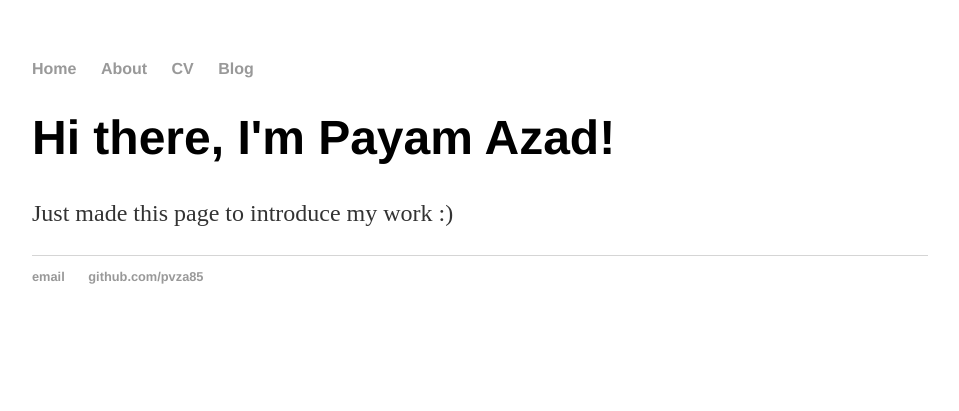
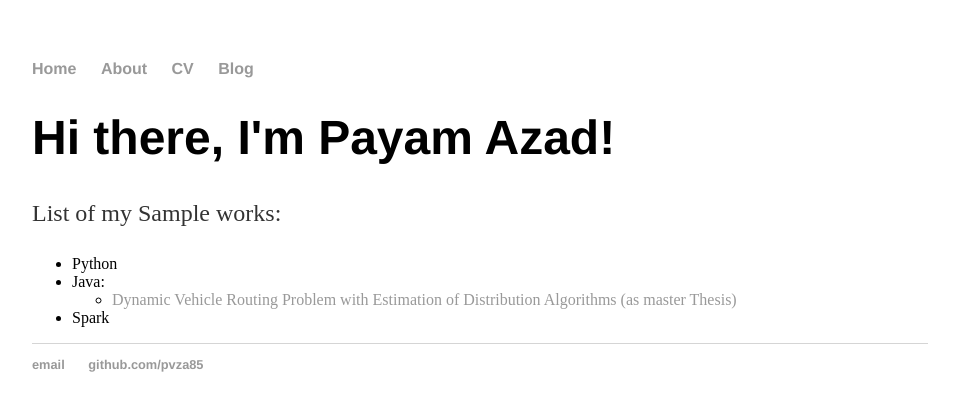
Before and after one commit to pvza85/pvza85.github.io, a Jekyll site: the page built from index.html, in a window 1280 px wide. Shown: the top 411 px of the page, without its empty margins (160-1119 px from the left). Built offline with Jekyll 4.4.1, drawn with Linux system fonts in a browser that asks for light colours.

Commit message:
Update index.html

```diff
--- a/index.html
+++ b/index.html
@@ -4,5 +4,15 @@ title: Payam GitHub Portal
 ---
 <div class="blurb">
 	<h1>Hi there, I'm Payam Azad!</h1>
-	<p>Just made this page to introduce my work :)</p>
+	<p>List of my Sample works:</p>
+	<ul>
+		<li>Python</li>
+		<li>Java:
+		<ul>
+			<li><a href=''> Dynamic Vehicle Routing Problem with Estimation of Distribution Algorithms (as master Thesis)</a></li>
+		</ul>
+		</li>
+		<li>Spark</li>
+	</ul>
+
 </div><!-- /.blurb -->
```
